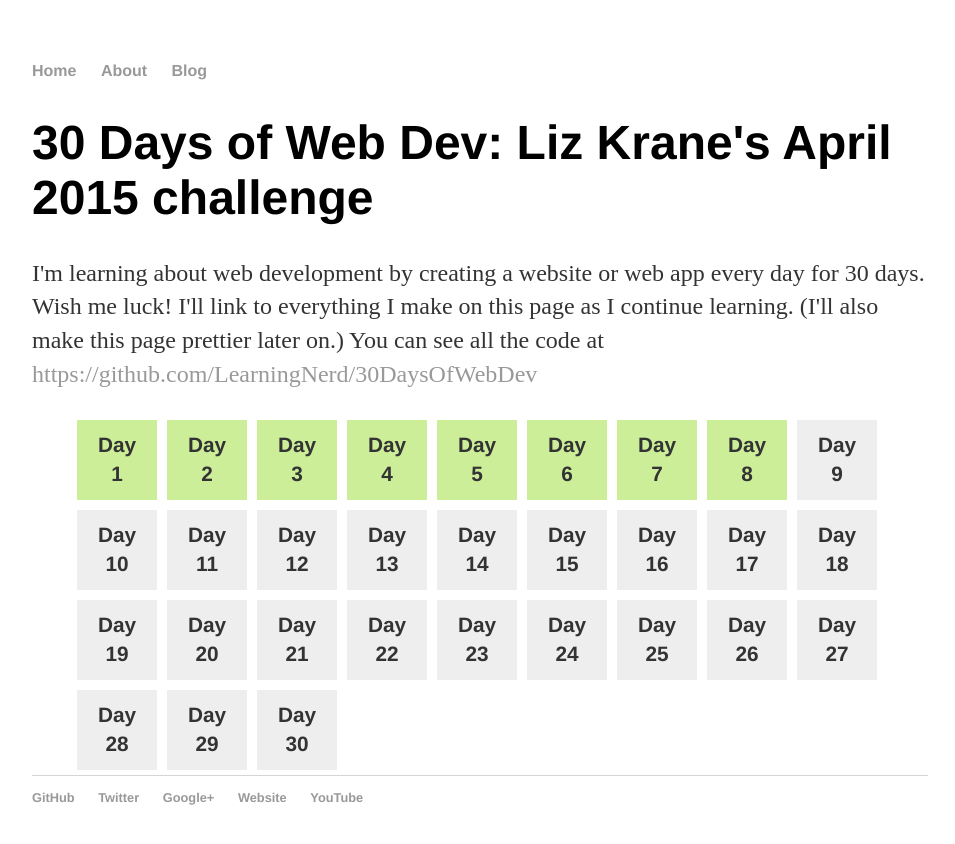
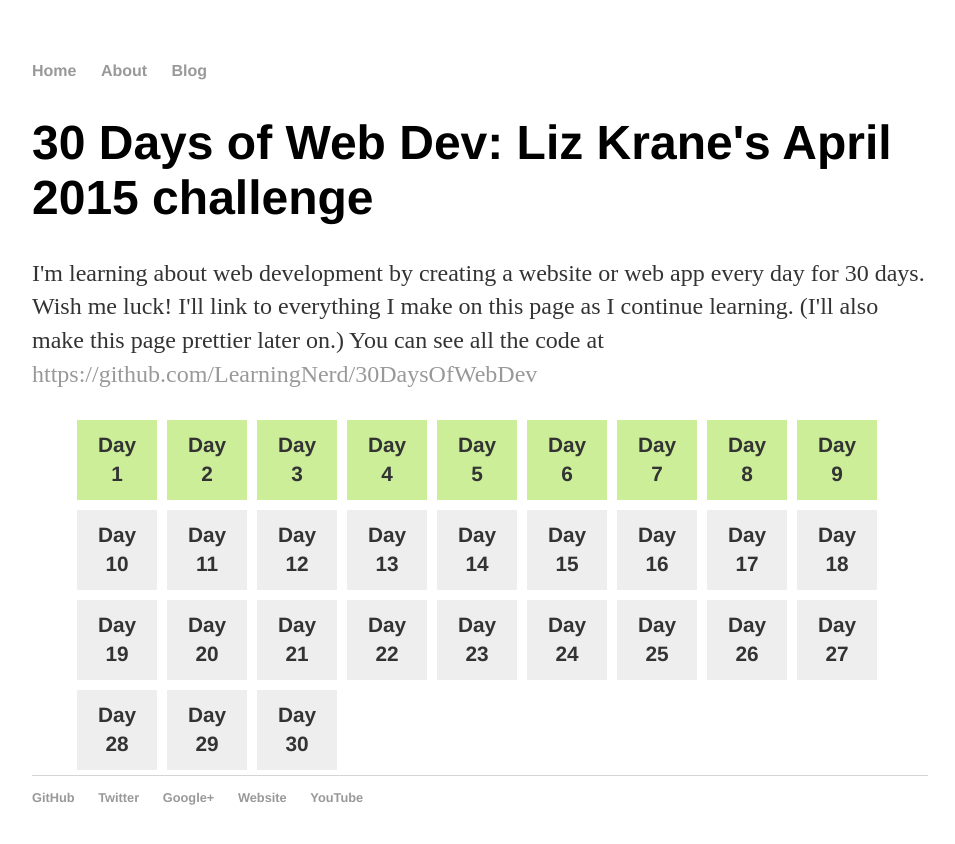
Before and after one commit to LearningNerd/30DaysOfWebDev, a Jekyll site: the page built from index.html, in a window 1280 px wide. Shown: the top 844 px of the page, without its empty margins (160-1115 px from the left). Built offline with Jekyll 4.4.1, drawn with Linux system fonts in a browser that asks for light colours.

Commit message:
Update index.html

```diff
--- a/index.html
+++ b/index.html
@@ -13,7 +13,7 @@ title: 30 Days of Web Dev - Liz Krane's April 2015 challenge
 		  <a href="day6/"><li class="done">Day <br/>6</li></a>
 		  <a href="day7/"><li class="done">Day <br/>7</li></a>
 		   <a href="day8/"><li class="done">Day <br/>8</li></a>
-		   <li>Day <br/>9</li>
+		   <a href="day9/"><li class="done">Day <br/>9</li></a>
 		  <li>Day 10</li>
 		  <li>Day 11</li>
 		  <li>Day 12</li>
```
